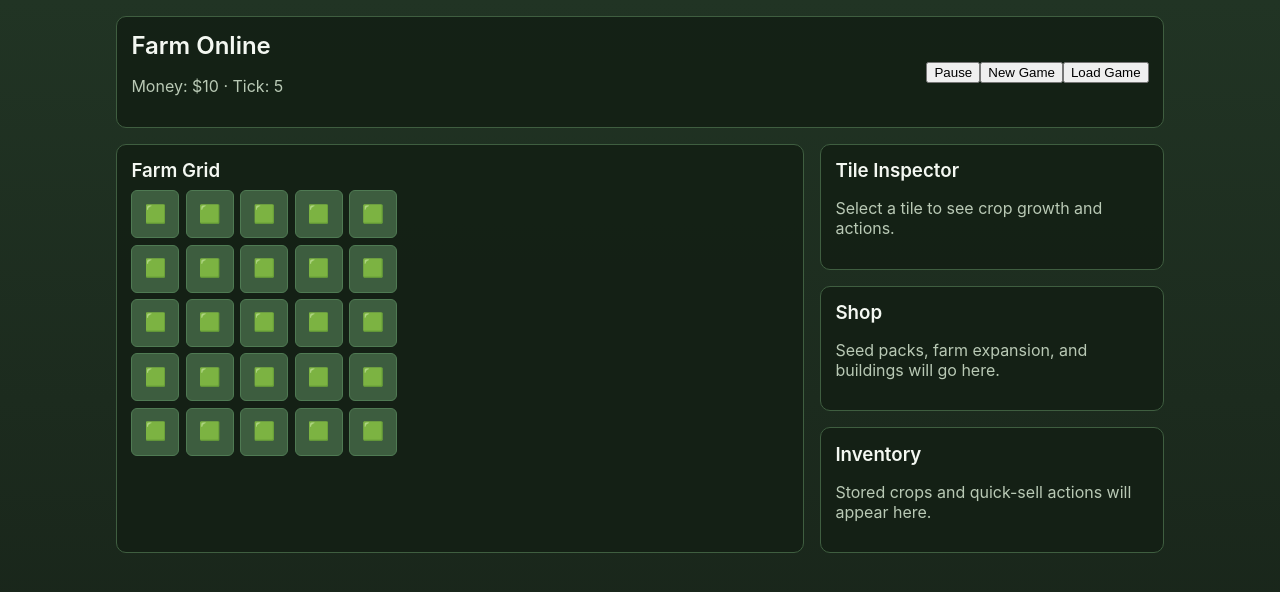
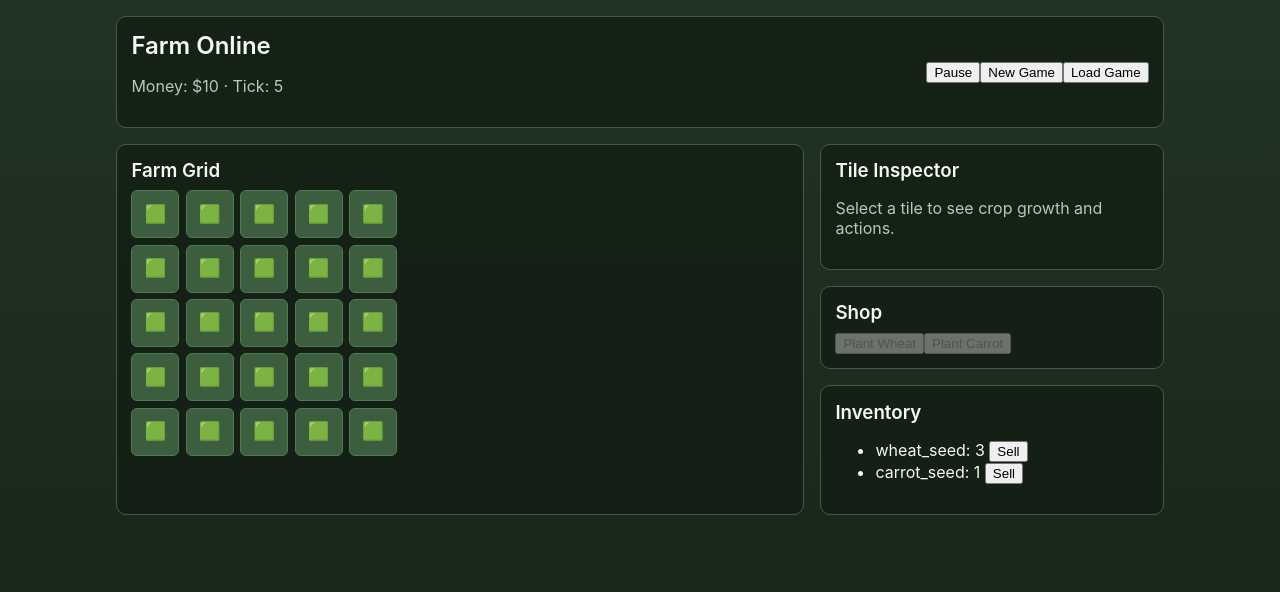
Before and after one commit to believeshe123-coder/Farm-Online, a React (Vite) app: page / in a window 1280 px wide. Shown: the top 592 px of the page. Built offline with nearby package versions, Linux system fonts and the light colour scheme.

Commit message:
Implement crop lifecycle, planting UI, and selling

```diff
--- a/src/App.jsx
+++ b/src/App.jsx
@@ -7,6 +7,7 @@ import TileInspector from './ui/TileInspector';
 import { createNewGame } from './game/createNewGame';
 import { loadGame, saveGame } from './game/save';
 import { advanceTick } from './game/tick';
+import { harvestCrop, plantCrop, sellItem } from './game/actions';
 
 export default function App() {
   const [gameState, setGameState] = useState(() => loadGame() ?? createNewGame());
@@ -71,9 +72,33 @@ export default function App() {
                 ? null
                 : gameState.tiles[gameState.selectedTileIndex]
             }
+            tick={gameState.tick}
+            onHarvest={() =>
+              setGameState((prevState) => {
+                if (prevState.selectedTileIndex === null) {
+                  return prevState;
+                }
+
+                return harvestCrop(prevState, prevState.selectedTileIndex);
+              })
+            }
           />
-          <ShopPanel />
-          <InventoryPanel />
+          <ShopPanel
+            selectedTileIndex={gameState.selectedTileIndex}
+            onPlant={(cropId) =>
+              setGameState((prevState) => {
+                if (prevState.selectedTileIndex === null) {
+                  return prevState;
+                }
+
+                return plantCrop(prevState, prevState.selectedTileIndex, cropId);
+              })
+            }
+          />
+          <InventoryPanel
+            inventory={gameState.inventory}
+            onSell={(itemId, qty) => setGameState((prevState) => sellItem(prevState, itemId, qty))}
+          />
         </aside>
       </main>
     </div>
--- a/src/game/actions.js
+++ b/src/game/actions.js
@@ -1,13 +1,103 @@
+import { CROPS } from './constants';
+
+function adjustInventory(inventory, itemId, delta) {
+  const nextAmount = (inventory[itemId] ?? 0) + delta;
+  if (nextAmount < 0) {
+    return null;
+  }
+
+  const nextInventory = { ...inventory };
+  if (nextAmount === 0) {
+    delete nextInventory[itemId];
+  } else {
+    nextInventory[itemId] = nextAmount;
+  }
+
+  return nextInventory;
+}
+
+export function plantCrop(state, tileIndex, cropId) {
+  const tile = state.tiles[tileIndex];
+  const crop = CROPS[cropId];
+  if (!tile || !crop || tile.type !== 'empty') {
+    return state;
+  }
+
+  const seedItemId = `${cropId}_seed`;
+  const nextInventory = adjustInventory(state.inventory, seedItemId, -1);
+  if (!nextInventory) {
+    return state;
+  }
+
+  const nextTiles = [...state.tiles];
+  nextTiles[tileIndex] = {
+    type: 'growing',
+    kind: 'crop',
+    cropId,
+    plantedAtTick: state.tick,
+    isReady: false,
+  };
+
+  return {
+    ...state,
+    tiles: nextTiles,
+    inventory: nextInventory,
+  };
+}
+
+export function harvestCrop(state, tileIndex) {
+  const tile = state.tiles[tileIndex];
+  if (!tile || tile.kind !== 'crop' || !tile.isReady) {
+    return state;
+  }
+
+  const nextTiles = [...state.tiles];
+  nextTiles[tileIndex] = { type: 'empty' };
+
+  const nextInventory = adjustInventory(state.inventory, tile.cropId, 1);
+  if (!nextInventory) {
+    return state;
+  }
+
+  return {
+    ...state,
+    tiles: nextTiles,
+    inventory: nextInventory,
+  };
+}
+
+export function sellItem(state, itemId, qty = 1) {
+  if (qty <= 0) {
+    return state;
+  }
+
+  const itemCrop = CROPS[itemId];
+  if (!itemCrop) {
+    return state;
+  }
+
+  const nextInventory = adjustInventory(state.inventory, itemId, -qty);
+  if (!nextInventory) {
+    return state;
+  }
+
+  return {
+    ...state,
+    inventory: nextInventory,
+    money: state.money + itemCrop.sellPrice * qty,
+  };
+}
+
 export function plant(state, tileId, cropId) {
-  return { ...state, lastAction: `plant:${cropId}@${tileId}` };
+  return plantCrop(state, tileId, cropId);
 }
 
 export function harvest(state, tileId) {
-  return { ...state, lastAction: `harvest@${tileId}` };
+  return harvestCrop(state, tileId);
 }
 
 export function sell(state, itemId, amount = 1) {
-  return { ...state, lastAction: `sell:${itemId}x${amount}` };
+  return sellItem(state, itemId, amount);
 }
 
 export function expand(state) {
--- a/src/game/constants.js
+++ b/src/game/constants.js
@@ -1,6 +1,6 @@
 export const CROPS = {
-  turnip: { name: 'Turnip', buyCost: 4, sellValue: 8, growTicks: 2 },
-  corn: { name: 'Corn', buyCost: 8, sellValue: 15, growTicks: 4 },
+  wheat: { name: 'Wheat', growTime: 10, sellPrice: 5 },
+  carrot: { name: 'Carrot', growTime: 15, sellPrice: 8 },
 };
 
 export const ANIMALS = {
--- a/src/game/createNewGame.js
+++ b/src/game/createNewGame.js
@@ -6,7 +6,10 @@ export function createNewGame() {
     money: 10,
     gridSize,
     tiles: Array.from({ length: gridSize * gridSize }, () => ({ type: 'empty' })),
-    inventory: {},
+    inventory: {
+      wheat_seed: 3,
+      carrot_seed: 1,
+    },
     selectedTileIndex: null,
   };
 }
--- a/src/game/tick.js
+++ b/src/game/tick.js
@@ -1,9 +1,30 @@
+import { CROPS } from './constants';
+
 export function advanceTick(state) {
+  const nextTick = state.tick + 1;
+  const nextTiles = state.tiles.map((tile) => {
+    if (tile.kind !== 'crop') {
+      return tile;
+    }
+
+    const crop = CROPS[tile.cropId];
+    if (!crop) {
+      return tile;
+    }
+
+    const isReady = nextTick - tile.plantedAtTick >= crop.growTime;
+    return {
+      ...tile,
+      isReady,
+      type: isReady ? 'ready' : 'growing',
+    };
+  });
+
   const nextState = {
     ...state,
-    tick: state.tick + 1,
+    tick: nextTick,
+    tiles: nextTiles,
   };
 
-  // Future: update time-based entities (e.g. crops, machines) here.
   return nextState;
 }
--- a/src/ui/InventoryPanel.jsx
+++ b/src/ui/InventoryPanel.jsx
@@ -1,8 +1,23 @@
-export default function InventoryPanel() {
+export default function InventoryPanel({ inventory, onSell }) {
+  const entries = Object.entries(inventory ?? {});
+
   return (
     <section className="panel">
       <h3>Inventory</h3>
-      <p className="muted">Stored crops and quick-sell actions will appear here.</p>
+      {entries.length === 0 ? (
+        <p className="muted">No items.</p>
+      ) : (
+        <ul>
+          {entries.map(([itemId, qty]) => (
+            <li key={itemId}>
+              {itemId}: {qty}{' '}
+              <button type="button" disabled={qty <= 0} onClick={() => onSell(itemId, 1)}>
+                Sell
+              </button>
+            </li>
+          ))}
+        </ul>
+      )}
     </section>
   );
 }
--- a/src/ui/ShopPanel.jsx
+++ b/src/ui/ShopPanel.jsx
@@ -1,8 +1,17 @@
-export default function ShopPanel() {
+export default function ShopPanel({ selectedTileIndex, onPlant }) {
+  const canPlant = selectedTileIndex !== null;
+
   return (
     <section className="panel">
       <h3>Shop</h3>
-      <p className="muted">Seed packs, farm expansion, and buildings will go here.</p>
+      <div className="stack-sm">
+        <button type="button" disabled={!canPlant} onClick={() => onPlant('wheat')}>
+          Plant Wheat
+        </button>
+        <button type="button" disabled={!canPlant} onClick={() => onPlant('carrot')}>
+          Plant Carrot
+        </button>
+      </div>
     </section>
   );
 }
--- a/src/ui/TileInspector.jsx
+++ b/src/ui/TileInspector.jsx
@@ -1,4 +1,6 @@
-export default function TileInspector({ selectedTile, selectedTileIndex }) {
+import { CROPS } from '../game/constants';
+
+export default function TileInspector({ selectedTile, selectedTileIndex, tick, onHarvest }) {
   if (selectedTileIndex === null || !selectedTile) {
     return (
       <section className="panel">
@@ -8,9 +10,12 @@ export default function TileInspector({ selectedTile, selectedTileIndex }) {
     );
   }
 
-  const kind = selectedTile.type ?? 'unknown';
+  const kind = selectedTile.kind ?? selectedTile.type ?? 'unknown';
   const cropInfo = selectedTile.crop ?? selectedTile.cropId;
   const buildingInfo = selectedTile.building ?? selectedTile.buildingId;
+  const crop = selectedTile.cropId ? CROPS[selectedTile.cropId] : null;
+  const growth = crop && selectedTile.kind === 'crop' ? Math.min(tick - selectedTile.plantedAtTick, crop.growTime) : null;
+  const showHarvest = Boolean(selectedTile.kind === 'crop' && selectedTile.isReady);
 
   return (
     <section className="panel">
@@ -27,6 +32,16 @@ export default function TileInspector({ selectedTile, selectedTileIndex }) {
       <p>
         <strong>Building:</strong> {buildingInfo ? String(buildingInfo) : 'None'}
       </p>
+      {crop && growth !== null && (
+        <p>
+          <strong>Growth:</strong> {growth}/{crop.growTime} ticks
+        </p>
+      )}
+      {showHarvest && (
+        <button type="button" onClick={onHarvest}>
+          Harvest
+        </button>
+      )}
     </section>
   );
 }
```
